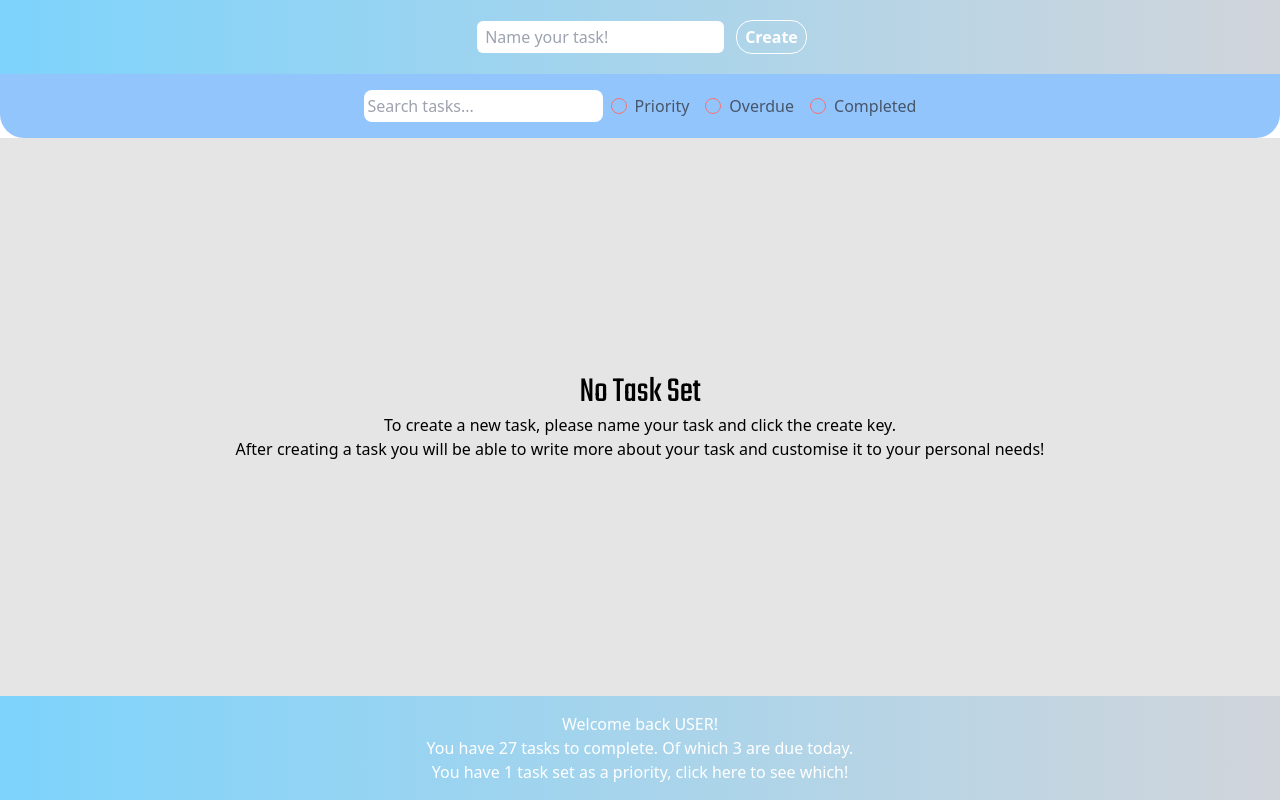
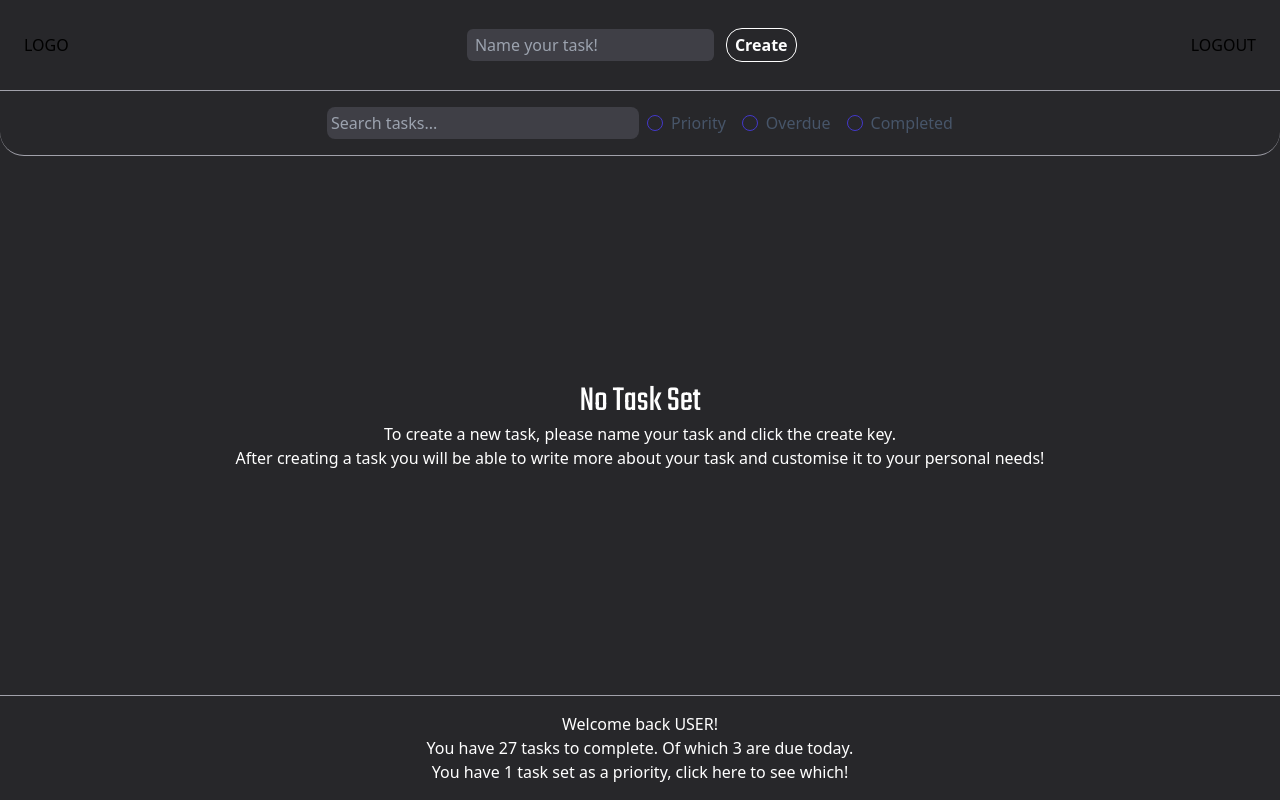
Before and after one commit to Sizimon/REACT-TODO-APP, a React (Vite) app in the folder todo-app/: page /taskmanager in a window 1280 px wide. Built offline with nearby package versions, Linux system fonts and the light colour scheme.

Commit message:
Feat: Style changes

```diff
--- a/todo-app/src/components/Footer.jsx
+++ b/todo-app/src/components/Footer.jsx
@@ -2,7 +2,7 @@ import React from 'react'
 
 export default function Footer() {
   return (
-    <div className="flex flex-col justify-center items-center bg-gradient-to-r from-sky-300 to-gray-300 p-4 text-white sticky w-full z-10 bottom-0 mt-auto">
+    <div className="flex flex-col justify-center items-center bg-zinc-800 border-t border-zinc-400 p-4 text-white sticky w-full z-10 bottom-0 mt-auto">
       <p>Welcome back USER!</p>
       <p>You have 27 tasks to complete. Of which 3 are due today.</p>
       <p>You have 1 task set as a priority, click here to see which!</p>
--- a/todo-app/src/components/Navigation.jsx
+++ b/todo-app/src/components/Navigation.jsx
@@ -10,7 +10,10 @@ export default function Navigation({ createTodo }) {
     }
 
     return (
-        <nav className="flex flex-col justify-center items-center bg-gradient-to-r from-sky-300 to-gray-300 p-4 w-full sticky z-10 top-0">
+        <nav className="flex flex-row justify-between items-center bg-zinc-800 border-b border-zinc-400 p-6 w-full sticky z-10 top-0">
+            <div>
+                <p>LOGO</p>
+            </div>
             <div>
                 <input
                     required
@@ -18,11 +21,14 @@ export default function Navigation({ createTodo }) {
                     onChange={e => setTodo(e.target.value)}
                     value={todo}
                     placeholder="Name your task!"
-                    className="rounded-md px-2 py-1 mx-2" />
+                    className="rounded-md px-2 py-1 mx-2 bg-zinc-700 text-white outline-none" />
                 <button
-                    className="bg-transparent border border-white hover:bg-white hover:text-blue-300 text-white font-bold px-2 py-1 m-1 rounded-2xl"
+                    className="bg-transparent border border-white hover:border-indigo-700 hover:bg-indigo-700 text-white font-bold px-2 py-1 m-1 rounded-2xl"
                     onClick={handleTodo}
                 >Create</button>
+            </div>
+            <div>
+                <p>LOGOUT</p>
             </div>
         </nav>
     )
--- a/todo-app/src/components/TodoList.jsx
+++ b/todo-app/src/components/TodoList.jsx
@@ -58,11 +58,12 @@ export default function TodoList({ todos, setTodos }) {
 
     return (
         <>
-            <div className="flex flex-row justify-evenly md:justify-center md:gap-2  items-center bg-blue-300 p-4 rounded-b-3xl">
+            {/* THIS IS THE FILTER "MENU" */}
+            <div className="flex flex-row justify-evenly md:justify-center md:gap-2  items-center bg-zinc-800 border-b border-zinc-400 p-4 rounded-b-3xl">
                 <input
                     type="text"
                     placeholder="Search tasks..."
-                    className="rounded-lg p-1"
+                    className="rounded-lg p-1 bg-zinc-700 text-white outline-none md:w-1/4"
                     onChange={(e) => setSearchTerm(e.target.value)}
                 />
                 <input
@@ -73,9 +74,9 @@ export default function TodoList({ todos, setTodos }) {
                     onChange={(e) => setPriorityChecked(e.target.checked)}
                     className="peer relative appearance-none
                     w-4 h-4 border
-                    rounded-full border-red-400
+                    rounded-full border-indigo-700
                     cursor-pointer
-                    checked:bg-amber-500"/>
+                    checked:bg-indigo-700"/>
                 <label htmlFor="priority" className="text-slate-600">Priority</label><br />
                 <input
                     type="checkbox"
@@ -85,9 +86,9 @@ export default function TodoList({ todos, setTodos }) {
                     onChange={(e) => setOverdueChecked(e.target.checked)}
                     className="peer relative appearance-none
                     w-4 h-4 border
-                    rounded-full border-red-400
+                    rounded-full border-indigo-700
                     cursor-pointer
-                    checked:bg-red-500" />
+                    checked:bg-indigo-700" />
                 <label htmlFor="overdue" className="text-slate-600">Overdue</label><br />
                 <input
                     type="checkbox"
@@ -97,16 +98,19 @@ export default function TodoList({ todos, setTodos }) {
                     onChange={(e) => setCompletedChecked(e.target.checked)}
                     className="peer relative appearance-none
                     w-4 h-4 border
-                    rounded-full border-red-400
+                    rounded-full border-indigo-700
                     cursor-pointer
-                    checked:bg-green-500" />
+                    checked:bg-indigo-700" />
                 <label htmlFor="completed" className="text-slate-600">Completed</label>
                 {/* <span className="bg-white p-1 rounded-lg flex flex-row items-center gap-1">Filter <FaAngleDown /></span> */}
             </div>
+            {/* END */}
+
+            {/* THIS IS THE TODO LIST WHICH MAPS TODOITEMS */}
             {todos.length === 0 ? (
-                <div className="flex flex-col flex-grow justify-center items-center p-2 h-full overflow-auto bg-neutral-200">
-                    <h1 className="text-4xl text-center font-teko">No Task Set</h1>
-                    <p className="text-center">To create a new task, please name your task and click the create key.<br /> After creating a task you will be able to write more about your task and customise it to your personal needs!</p>
+                <div className="flex flex-col flex-grow justify-center items-center p-2 h-full overflow-auto">
+                    <h1 className="text-4xl text-center font-teko text-white">No Task Set</h1>
+                    <p className="text-center text-white">To create a new task, please name your task and click the create key.<br /> After creating a task you will be able to write more about your task and customise it to your personal needs!</p>
                 </div>) : (
                 <div className="grid grid-cols-4">
                     {filteredTodos.length > 0 ? (
@@ -124,13 +128,14 @@ export default function TodoList({ todos, setTodos }) {
                         ))
                     ) : (
                         <div className="flex flex-col flex-grow justify-center items-center p-2 h-full overflow-auto col-span-4">
-                            <h1 className="text-4xl text-center font-teko">No Matching Task</h1>
-                            <p className="text-center">Please try again.</p>
+                            <h1 className="text-4xl text-center font-teko text-white">No Matching Task</h1>
+                            <p className="text-center text-white">Please try again.</p>
                         </div>
                     )
                     }
                 </div>
             )}
+            {/* END */ }
         </>
     )
 }
--- a/todo-app/src/index.css
+++ b/todo-app/src/index.css
@@ -6,6 +6,7 @@ body {
     min-height: 100vh;
     display: flex;
     flex-direction: column;
+    background-color: #27272a;
 }
 
 .rcp-root{--rcp-background-color: #FFFFFF;--rcp-field-input-color: #0f172a;--rcp-field-input-border-color: #e2e8f0;}
```
Also changed, not shown: todo-app/src/components/TodoItem.jsx (+31 -17 lines).
